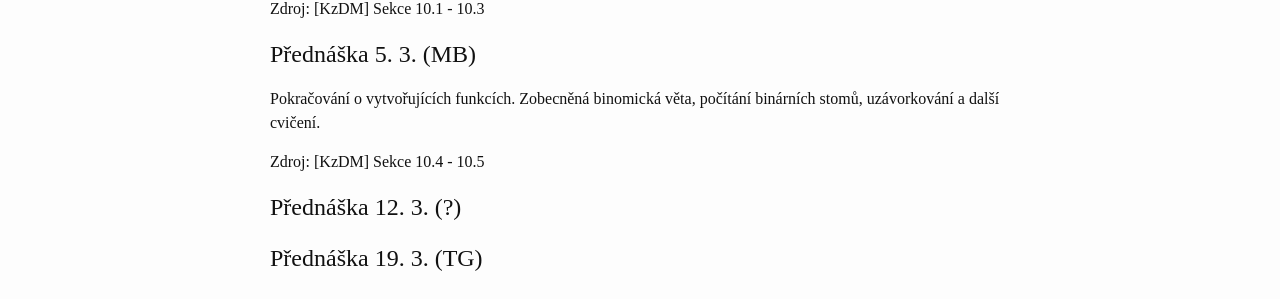
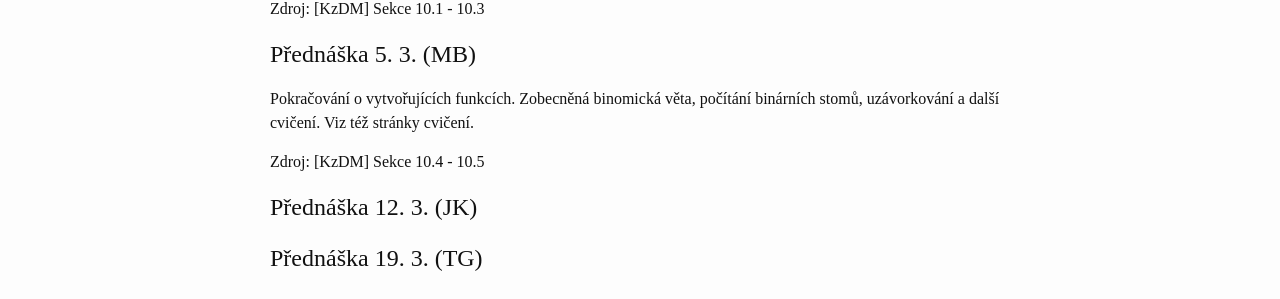
Before and after one commit to gavento/gavento.github.io, a Jekyll site: the page built from vyuka/18LS-KGM.md, in a window 1280 px wide. Shown: the part 744-1043 px from the top of the page. Built offline with Jekyll 4.4.1, drawn with Linux system fonts in a browser that asks for light colours; formulas are drawn with MathJax 3.

Commit message:
Update teaching

```diff
--- a/vyuka/18LS-KGM.md
+++ b/vyuka/18LS-KGM.md
@@ -27,11 +27,11 @@ Zdroj: [KzDM] Sekce 10.1 - 10.3
 
 ### Přednáška 5. 3. (MB)
 
-Pokračování o vytvořujících funkcích. Zobecněná binomická věta, počítání binárních stomů, uzávorkování a další cvičení.
+Pokračování o vytvořujících funkcích. Zobecněná binomická věta, počítání binárních stomů, uzávorkování a další cvičení. Viz též stránky cvičení.
 
 Zdroj: [KzDM] Sekce 10.4 - 10.5
 
-### Přednáška 12. 3. (?)
+### Přednáška 12. 3. (JK)
 
 ### Přednáška 19. 3. (TG)
 
```
